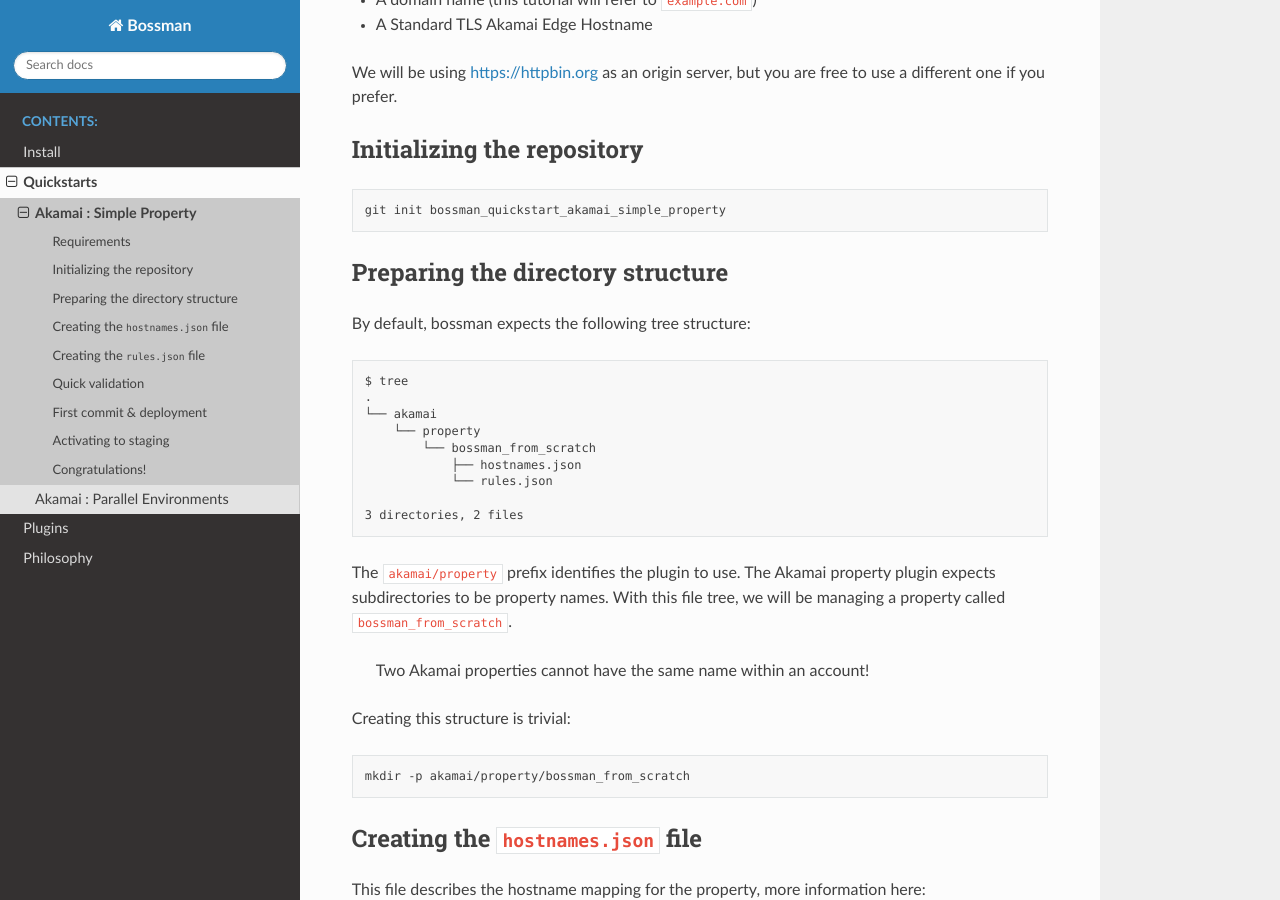
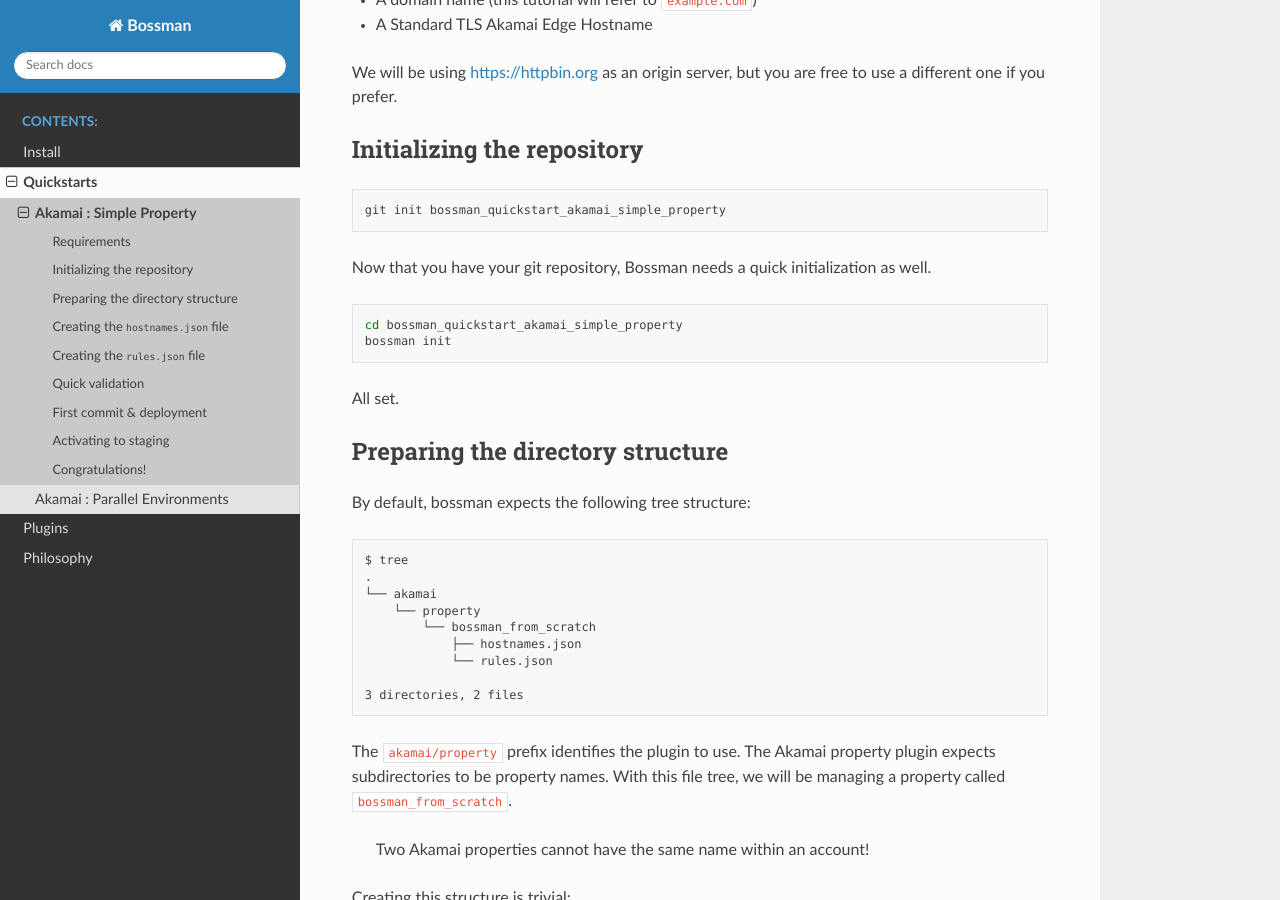
Before and after one commit to ynohat/bossman, a Sphinx documentation site: the page built from docs/quickstarts/akamai/simple_property.rst, in a window 1280 px wide and 900 px high, scrolled down 420 px. Built offline with Sphinx 7.4.7 and the Read the Docs theme 2.0.0, drawn with Linux system fonts in a browser that asks for light colours.

Commit message:
docs(install,quickstarts): fix detailss

```diff
--- a/docs/install.rst
+++ b/docs/install.rst
@@ -26,7 +26,7 @@ are hard to meet.
    docker run -t --rm \
       -e TERM=xterm-256color \
       -v $PWD:/work \
-      -v ~/.edgerc:/bossman/.edgerc ynohat/bossman --version
+      -v ~/.edgerc:/bossman/.edgerc ynohat/bossman version
 
 - ``-t`` is required to allocate a pseudo-terminal
 - ``-e TERM=xterm-256color`` gets rich colour output, which is necessary in particular for making the best use of ``bossman status``
--- a/docs/quickstarts/akamai/simple_property.rst
+++ b/docs/quickstarts/akamai/simple_property.rst
@@ -25,6 +25,15 @@ ____________________________________
 .. code-block:: bash
 
   git init bossman_quickstart_akamai_simple_property
+
+Now that you have your git repository, Bossman needs a quick initialization as well.
+
+.. code-block:: bash
+
+  cd bossman_quickstart_akamai_simple_property
+  bossman init
+
+All set.
 
 Preparing the directory structure
 ____________________________________
```
